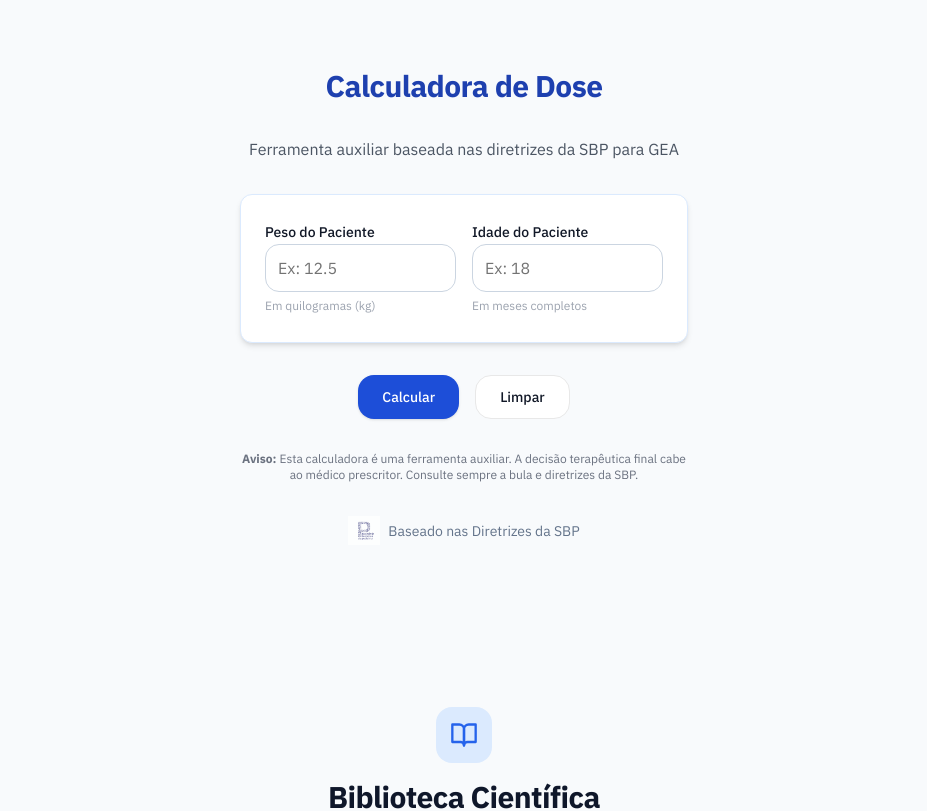
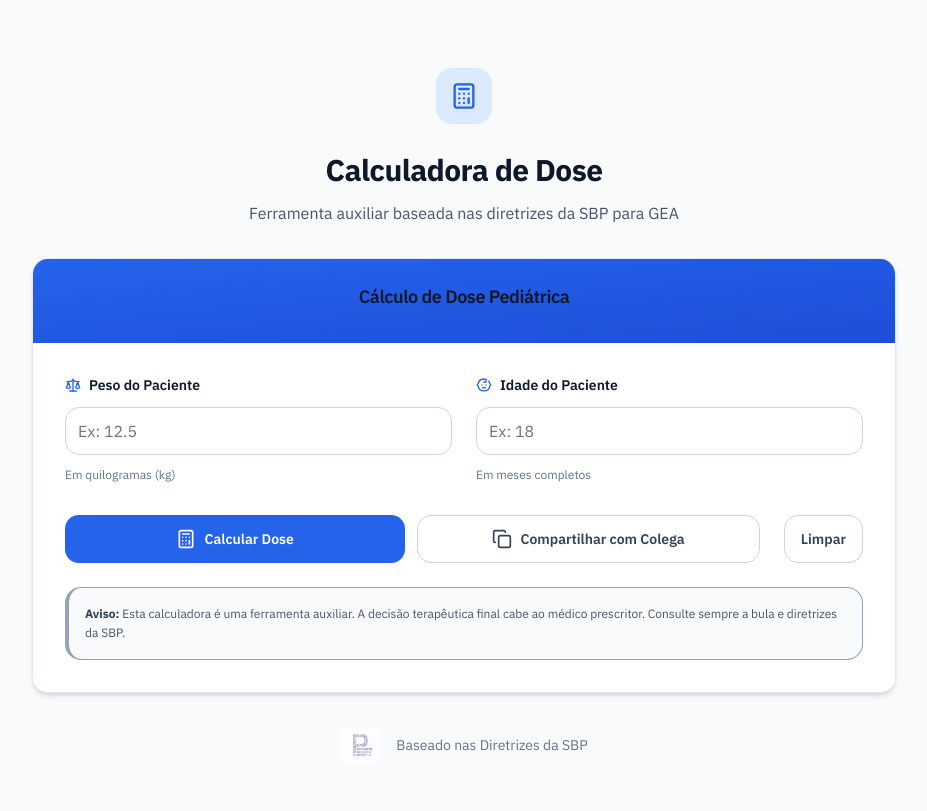
Before and after one commit to leonardogusso/enavo-gotas, a React (Vite) app: page / in a window 1280 px wide. Shown: the part 1400-2211 px from the top of the page, without its empty margins (176-1103 px from the left). Built offline with nearby package versions, Linux system fonts and the light colour scheme.

Commit message:
Update Calculator.tsx

```diff
--- a/src/components/sections/Calculator.tsx
+++ b/src/components/sections/Calculator.tsx
@@ -29,15 +29,19 @@ const calculateGEADose = (weightNum: number, ageNum: number): DoseResult => {
       isWarning: true
     };
   }
+
   if (weightNum >= 8 && weightNum <= 15) {
     return { doseMg: 2, drops: 5, category: "8-15 kg (Diretriz GEA)" };
   }
+
   if (weightNum > 15 && weightNum <= 30) {
     return { doseMg: 4, drops: 10, category: "15-30 kg (Diretriz GEA)" };
   }
+
   if (weightNum > 30) {
     return { doseMg: 8, drops: 20, category: ">30 kg (Diretriz GEA)" };
   }
+
   return {
     doseMg: 0,
     drops: 0,
@@ -63,7 +67,9 @@ export function Calculator() {
   const handleCalculate = () => {
     const weightNum = parseFloat(weight);
     const ageNum = parseInt(ageMonths);
+
     setInteractionCount(prev => prev + 1);
+
     if (isNaN(weightNum) || weightNum <= 0 || isNaN(ageNum) || ageNum < 0) {
       const errorResult: DoseResult = {
         doseMg: 0,
@@ -76,8 +82,10 @@ export function Calculator() {
       brandAnalytics.trackCalculatorError('invalid_input', { weight, ageMonths });
       return;
     }
+
     const calculatedDose = calculateGEADose(weightNum, ageNum);
     setResult(calculatedDose);
+
     brandAnalytics.trackCalculatorUsed({
       weight: weightNum,
       ageMonths: ageNum,
@@ -85,6 +93,7 @@ export function Calculator() {
       drops: calculatedDose.drops,
       category: calculatedDose.category
     });
+
     const timeSpent = Math.round((Date.now() - startTime) / 1000);
     brandAnalytics.trackCalculatorEngagement(timeSpent, interactionCount + 1);
   };
@@ -102,6 +111,7 @@ export function Calculator() {
       className="py-12 md:py-20 bg-slate-50"
       aria-labelledby="calculator-title"
     >
+      <div className="max-w-4xl mx-auto px-4">
         <motion.div
           variants={fadeInUp}
           initial="hidden"
@@ -109,48 +119,90 @@ export function Calculator() {
           viewport={{ once: true, amount: 0.2 }}
           className="space-y-8"
         >
-        <h3 className="text-center font-bold text-2xl md:text-3xl text-blue-800 mb-2" id="calculator-title">
+          {/* Header Minimalista */}
+          <div className="text-center space-y-3">
+            <div className="inline-flex items-center justify-center w-14 h-14 bg-blue-100 rounded-2xl mb-4">
+              <CalculatorIcon className="h-7 w-7 text-blue-600" />
+            </div>
+            <h2 id="calculator-title" className="text-2xl md:text-3xl font-bold text-slate-900">
               Calculadora de Dose
-        </h3>
-        <p className="text-center text-gray-600 mb-4">
+            </h2>
+            <p className="text-slate-600 max-w-2xl mx-auto">
               Ferramenta auxiliar baseada nas diretrizes da SBP para GEA
             </p>
-        {/* Inputs */}
-        <div className="max-w-md mx-auto grid md:grid-cols-2 gap-4 bg-white p-6 rounded-xl shadow-md border border-blue-100">
-          <div>
-            <Label htmlFor="weight">Peso do Paciente</Label>
+          </div>
+
+          {/* Card Principal - Design Limpo */}
+          <Card className="border-slate-200 shadow-md overflow-hidden">
+            <CardHeader className="bg-gradient-to-br from-blue-600 to-blue-700 text-white pb-8">
+              <CardTitle className="text-center text-lg font-semibold">
+                Cálculo de Dose Pediátrica
+              </CardTitle>
+            </CardHeader>
+
+            <CardContent className="p-6 md:p-8 space-y-6 bg-white">
+              {/* Inputs Grid */}
+              <div className="grid md:grid-cols-2 gap-6">
+                {/* Peso */}
+                <div className="space-y-3">
+                  <Label htmlFor="weight" className="text-sm font-semibold text-slate-900 flex items-center gap-2">
+                    <Scale className="h-4 w-4 text-blue-600" />
+                    Peso do Paciente
+                  </Label>
                   <Input
                     id="weight"
                     type="number"
                     value={weight}
-              onChange={e => setWeight(e.target.value)}
+                    onChange={(e) => setWeight(e.target.value)}
                     placeholder="Ex: 12.5"
                     className="h-12 text-base border-slate-300 focus:border-blue-500 focus:ring-1 focus:ring-blue-500"
                     step="0.1"
                     min="0"
                   />
-            <span className="text-xs text-gray-400">Em quilogramas (kg)</span>
+                  <p className="text-xs text-slate-500">Em quilogramas (kg)</p>
                 </div>
-          <div>
-            <Label htmlFor="age">Idade do Paciente</Label>
+
+                {/* Idade */}
+                <div className="space-y-3">
+                  <Label htmlFor="age" className="text-sm font-semibold text-slate-900 flex items-center gap-2">
+                    <Baby className="h-4 w-4 text-blue-600" />
+                    Idade do Paciente
+                  </Label>
                   <Input
                     id="age"
                     type="number"
                     value={ageMonths}
-              onChange={e => setAgeMonths(e.target.value)}
+                    onChange={(e) => setAgeMonths(e.target.value)}
                     placeholder="Ex: 18"
                     className="h-12 text-base border-slate-300 focus:border-blue-500 focus:ring-1 focus:ring-blue-500"
                     step="1"
                     min="0"
                   />
-            <span className="text-xs text-gray-400">Em meses completos</span>
+                  <p className="text-xs text-slate-500">Em meses completos</p>
                 </div>
               </div>
+
               {/* Botões */}
-        <div className="flex justify-center gap-4">
-          <Button onClick={handleCalculate} className="bg-blue-700 text-white px-6 py-2 rounded-lg shadow">Calcular</Button>
-          <Button onClick={handleClear} variant="outline" className="px-6 py-2 rounded-lg">Limpar</Button>
+              <div className="flex flex-col sm:flex-row gap-3 pt-2">
+                <Button
+                  onClick={handleCalculate}
+                  className="flex-1 h-12 bg-blue-600 hover:bg-blue-700 text-white font-semibold shadow-sm transition-all"
+                >
+                  <CalculatorIcon className="mr-2 h-5 w-5" />
+                  Calcular Dose
+                </Button>
+
+                <ShareButton />
+
+                <Button
+                  onClick={handleClear}
+                  variant="outline"
+                  className="h-12 border-slate-300 text-slate-700 font-semibold hover:bg-slate-50"
+                >
+                  Limpar
+                </Button>
               </div>
+
               {/* Resultado */}
               {result && (
                 <motion.div
@@ -160,38 +212,94 @@ export function Calculator() {
                   className="pt-6 border-t border-slate-200 space-y-4"
                 >
                   {result.isWarning ? (
-              <Alert variant="warning">
-                <AlertTitle>Atenção</AlertTitle>
-                <AlertDescription>{result.message}</AlertDescription>
+                    <Alert className="border-l-4 border-amber-500 bg-amber-50">
+                      <AlertTriangle className="h-5 w-5 text-amber-600" />
+                      <AlertTitle className="text-amber-900 font-semibold">
+                        Atenção
+                      </AlertTitle>
+                      <AlertDescription className="text-amber-800 text-sm">
+                        {result.message}
+                      </AlertDescription>
                     </Alert>
                   ) : (
                     <>
-                <div className="flex flex-col md:flex-row justify-center gap-6 items-center">
-                  <span className="font-bold text-xl text-blue-700">{Math.round(result.drops)} gotas</span>
-                  <span className="text-gray-700 font-semibold">{result.doseMg}mg de ondansetrona</span>
-                  <Badge>{result.category}</Badge>
+                      {/* Display da Dose - Minimalista */}
+                      <div className="bg-blue-50 rounded-xl p-6 text-center space-y-4">
+                        <div className="flex items-center justify-center gap-2 text-blue-700">
+                          <CheckCircle2 className="h-5 w-5" />
+                          <span className="text-sm font-semibold">Dose Calculada</span>
                         </div>
-                <div className="text-center text-sm text-gray-600">
-                  Posologia GEA (Dose Única): Administrar via oral, 15-30 min antes da TRO.<br />
-                  Diretrizes não recomendam doses repetidas para GEA.
+
+                        <div className="flex items-baseline justify-center gap-3">
+                          <Droplets className="h-10 w-10 text-blue-600" />
+                          <span className="text-5xl font-bold text-blue-600 tabular-nums">
+                            {Math.round(result.drops)}
+                          </span>
+                          <span className="text-2xl font-semibold text-slate-700">
+                            gotas
+                          </span>
                         </div>
-                <div className="text-center text-blue-600 font-medium">
-                  Cálculo Preciso. Prescrição com mais segurança.
+
+                        <div className="space-y-2">
+                          <p className="text-sm text-slate-600">
+                            {result.doseMg}mg de ondansetrona
+                          </p>
+                          <Badge variant="outline" className="bg-white border-blue-200 text-blue-700">
+                            {result.category}
+                          </Badge>
+                        </div>
+                      </div>
+
+                      {/* Informações Adicionais */}
+                      <div className="bg-slate-50 rounded-lg p-4 space-y-4 text-sm text-slate-700">
+                        <div>
+                          <p className="font-semibold text-slate-900">Posologia GEA (Dose Única):</p>
+                          <ul className="space-y-1 text-slate-600 mt-1">
+                            <li>• Administrar via oral, 15-30 min antes da TRO.</li>
+                            <li>• Diretrizes não recomendam doses repetidas para GEA.</li>
+                          </ul>
+                        </div>
+
+                        {/* NOVA MENSAGEM DE REFORÇO SUTIL */}
+                        <div className="flex items-center gap-3 pt-3 border-t border-slate-200">
+                          <ShieldCheck className="h-5 w-5 text-blue-600 flex-shrink-0" />
+                          <p className="text-xs text-slate-600">
+                            <span className="font-semibold text-slate-800">Cálculo Preciso.</span> Prescrição com mais segurança.
+                          </p>
+                        </div>
                       </div>
                     </>
                   )}
                 </motion.div>
               )}
+
               {/* Disclaimer */}
-        <div className="text-xs text-gray-500 text-center max-w-md mx-auto">
-          <strong>Aviso:</strong> Esta calculadora é uma ferramenta auxiliar.
+              <Alert className="border-l-4 border-slate-400 bg-slate-50">
+                <AlertDescription className="text-xs text-slate-600 leading-relaxed">
+                  <strong className="text-slate-700">Aviso:</strong> Esta calculadora é uma ferramenta auxiliar.
                   A decisão terapêutica final cabe ao médico prescritor. Consulte sempre a bula e diretrizes da SBP.
+                </AlertDescription>
+              </Alert>
+            </CardContent>
+          </Card>
+
+          {/* Logo SBP - Sutil */}
+          <motion.div
+            variants={fadeInUp}
+            initial="hidden"
+            whileInView="visible"
+            viewport={{ once: true, amount: 0.3 }}
+            className="flex items-center justify-center gap-4 text-sm text-slate-500"
+          >
+            <img
+              src="/logo-SBP.webp"
+              alt="SBP"
+              className="w-10 h-10 object-contain opacity-60"
+            />
+            <span>Baseado nas Diretrizes da SBP</span>
+          </motion.div>
+        </motion.div>
       </div>
-        <div className="flex items-center justify-center gap-2 mt-4 text-sm text-slate-500">
-          <img src="/logo-SBP.webp" alt="SBP" className="w-8 h-8 object-contain opacity-70" />
-          Baseado nas Diretrizes da SBP
-        </div>
-      </motion.div>
     </section>
   );
 }
```
Lines whose indentation alone changed are shown as unchanged.
